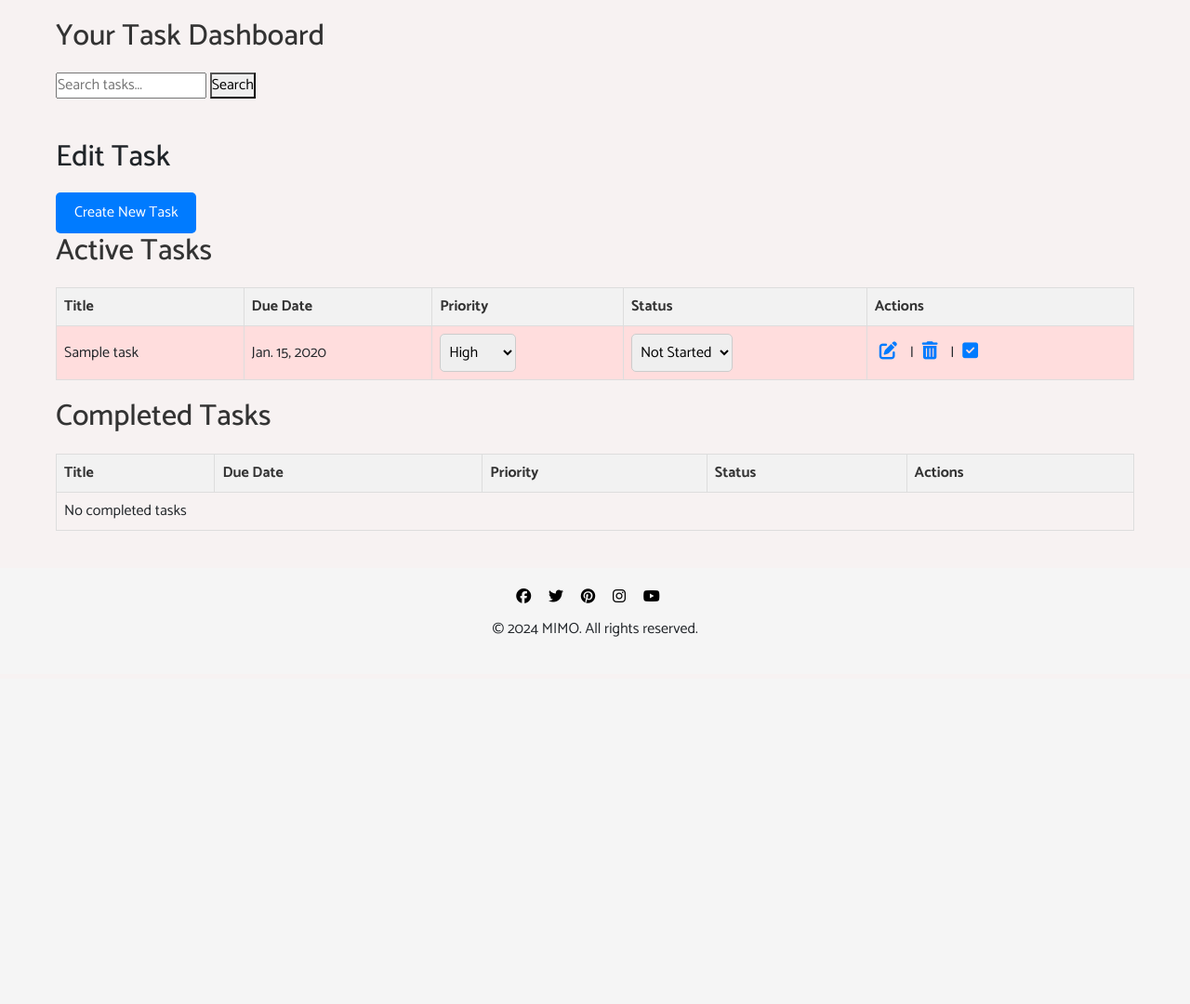
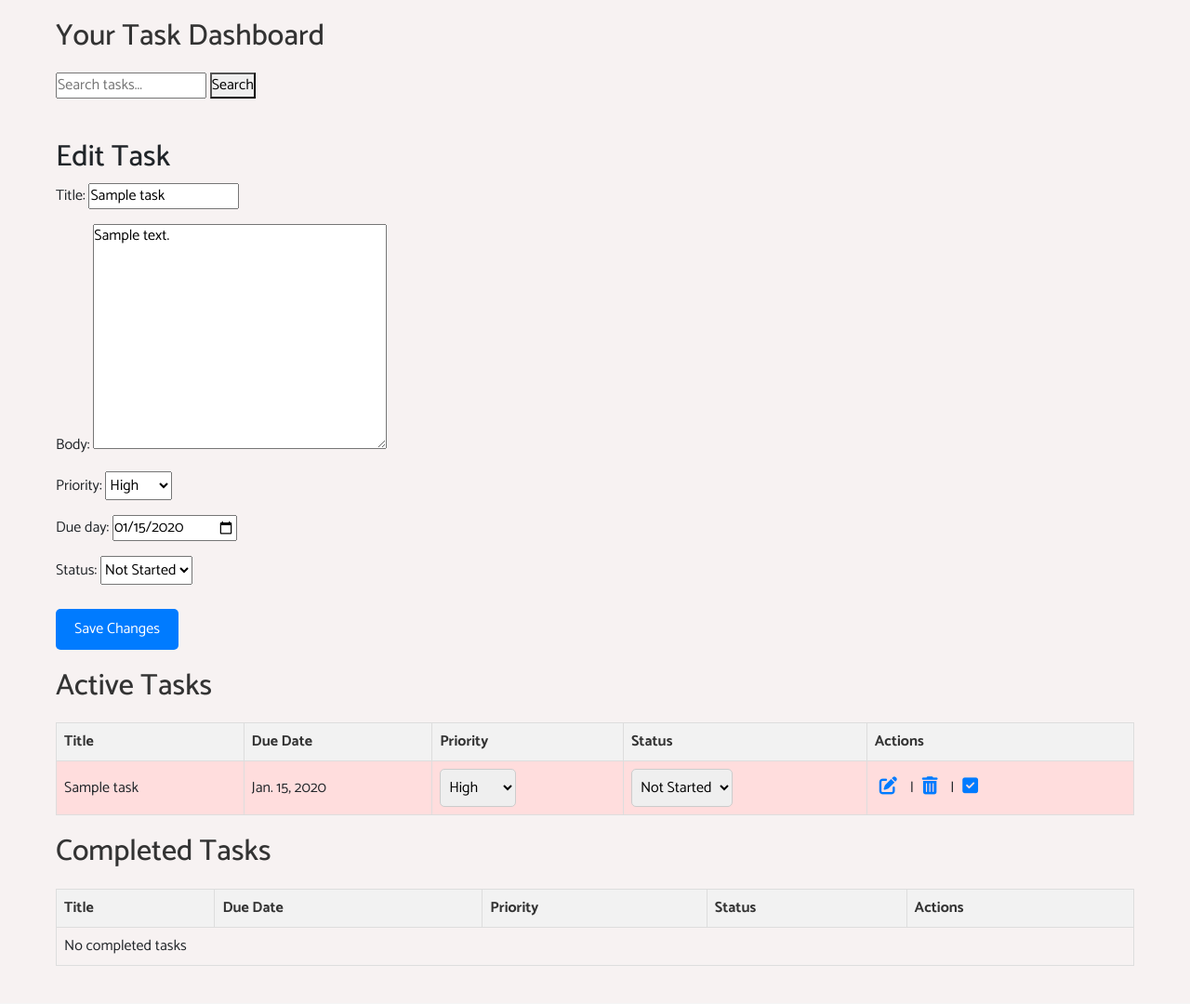
Before and after one commit to Vishalchapa/MIMO, a Django app: page /tasks/task/1/edit/ in a window 1280 px wide. Shown: the part 70-1150 px from the top of the page at 93% size. Before the commit the page ends 755 px from the top, so only its background shows below. Run offline with Django 4.2, Linux system fonts and the light colour scheme; a user stored in the database is signed in; tables that the repository leaves empty hold one stand-in row (values such as "Sample post"); some libraries are stand-ins or nearby versions.

Commit message:
Separate edit task from create new task

```diff
--- a/static/js/script.js
+++ b/static/js/script.js
@@ -1,8 +1,23 @@
 document.addEventListener('DOMContentLoaded', function() {
+    const createTaskBtn = document.getElementById('create-task-btn')
     const createTask = document.getElementById('createTaskForm')
-    const createTaskBtn = document.getElementById('create-task-btn')
-    createTaskBtn.addEventListener('click', function(){
-           createTask.style.display = 'block';
-        })
+    const editButtons = document.getElementsByClassName("btn-edit");
+    const submitButton = document.getElementById("submitButton");
+
+    if (createTaskBtn && createTask) { // Check if elements exist
+        createTaskBtn.addEventListener('click', function() {
+            createTask.style.display = 'block';
+            this.style.display = 'none'; // Hide the button when clicked
+        });
     }
-);
+
+    for (let button of editButtons) {
+        button.addEventListener("click", (e) => {
+            let taskId = e.target.getAttribute("task_id");
+            let taskContent = document.getElementById(`task${taskId}`).innerText;
+            taskTitle.value = taskContent;
+            submitButton.innerText = "Update";
+            taskForm.setAttribute("action", `edit_task/${taskId}`);
+        });
+    }
+});
--- a/tasks/templates/tasks/dashboard.html
+++ b/tasks/templates/tasks/dashboard.html
@@ -42,7 +42,7 @@
                     </select>
                 </form></td>
             <td class="task-actions">
-                <a href="{% url 'task-edit' task.id %}"><i class="fa-solid fa-pen-to-square"></i></a> |
+                <a href="{% url 'task-edit' task.id %}" class="btn-edit"><i class="fa-solid fa-pen-to-square"></i></a> |
                 <a href="{% url 'task-delete' task.id %}"><i class="fa-solid fa-trash-can"></i></a>
             </td>
             </tr>
@@ -59,12 +59,13 @@
     <!-- Task Creation and Edit Form -->
     <h2 class="form-title">{% if task_id %}Edit Task{% else %}Create a New Task{% endif %}</h2>
     <!-- Button to show the Create Task form -->
-    <button id="create-task-btn" class="btn btn-create">Create New Task</button>
-    <form method="post" id="createTaskForm">
+    <button id="create-task-btn" class="btn btn-create" style="{% if task_id %}display: none; {% else %} display: inline; {% endif %}">Create New Task</button>
+    <form method="post" id="createTaskForm" style="{% if task_id %}display: block; {% else %} display: none; {% endif %}">
         {% csrf_token %}
         {{ form.as_p }}
-        <button type="submit" class="btn btn-submit">{% if task_id %}Save Changes{% else %}Create Task{% endif %}</button>
+        <button type="submit" class="btn btn-submit" id="submitButton">{% if task_id %}Save Changes{% else %}Create Task{% endif %}</button>
     </form>
+
     <!-- Active Tasks Section -->
     <h2 class="section-title">Active Tasks</h2>
     <table id="active-tasks-table" class="tasks-table">
@@ -99,7 +100,7 @@
                     </select>
                 </form></td>
             <td class="task-actions">
-                    <a href="{% url 'task-edit' task.id %}"><i class="fa-solid fa-pen-to-square"></i></a> |
+                    <a href="{% url 'task-edit' task.id %}" class="btn-edit"><i class="fa-solid fa-pen-to-square"></i></a> |
                     <a href="{% url 'task-delete' task.id %}"><i class="fa-solid fa-trash-can"></i></a> |
                     <a href="{% url 'task-complete' task.id %}"><i class="fa-solid fa-square-check"></i></a>
                 </td>
```
